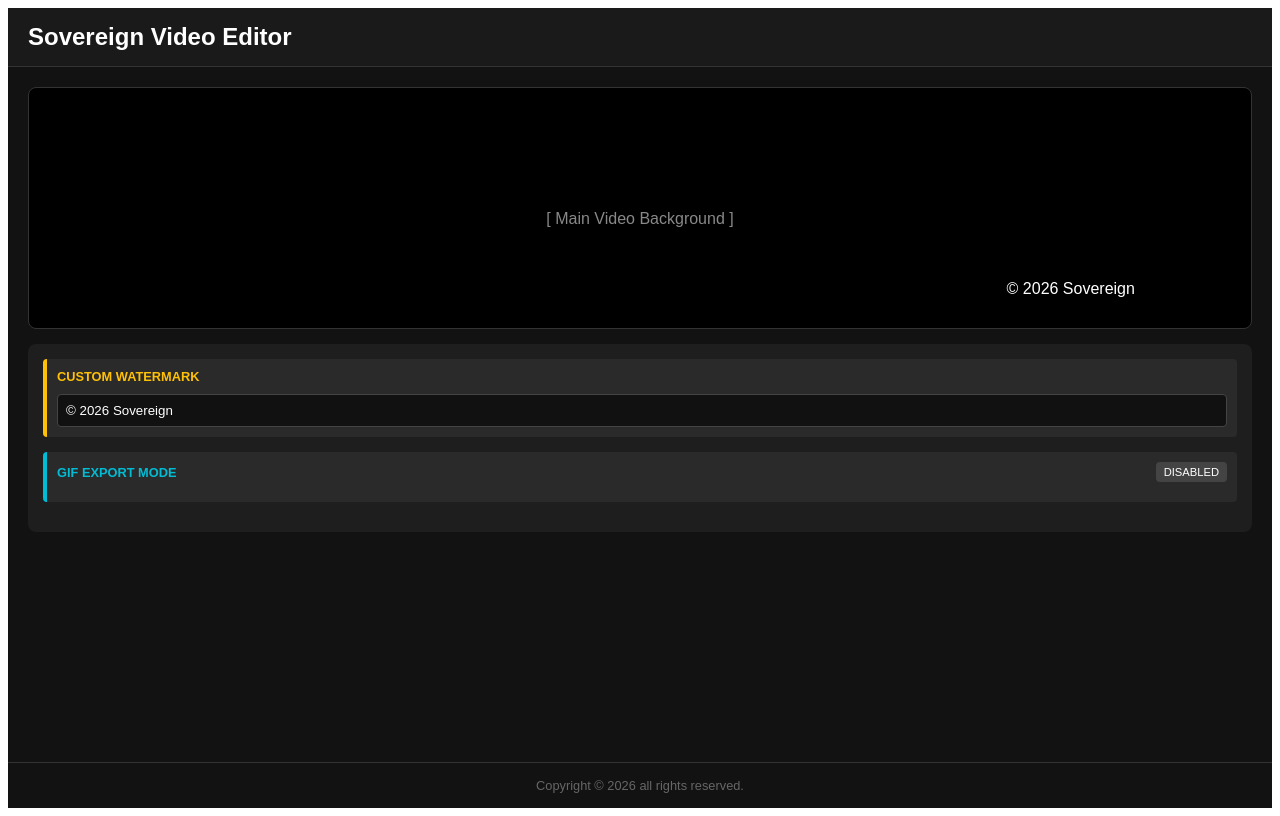
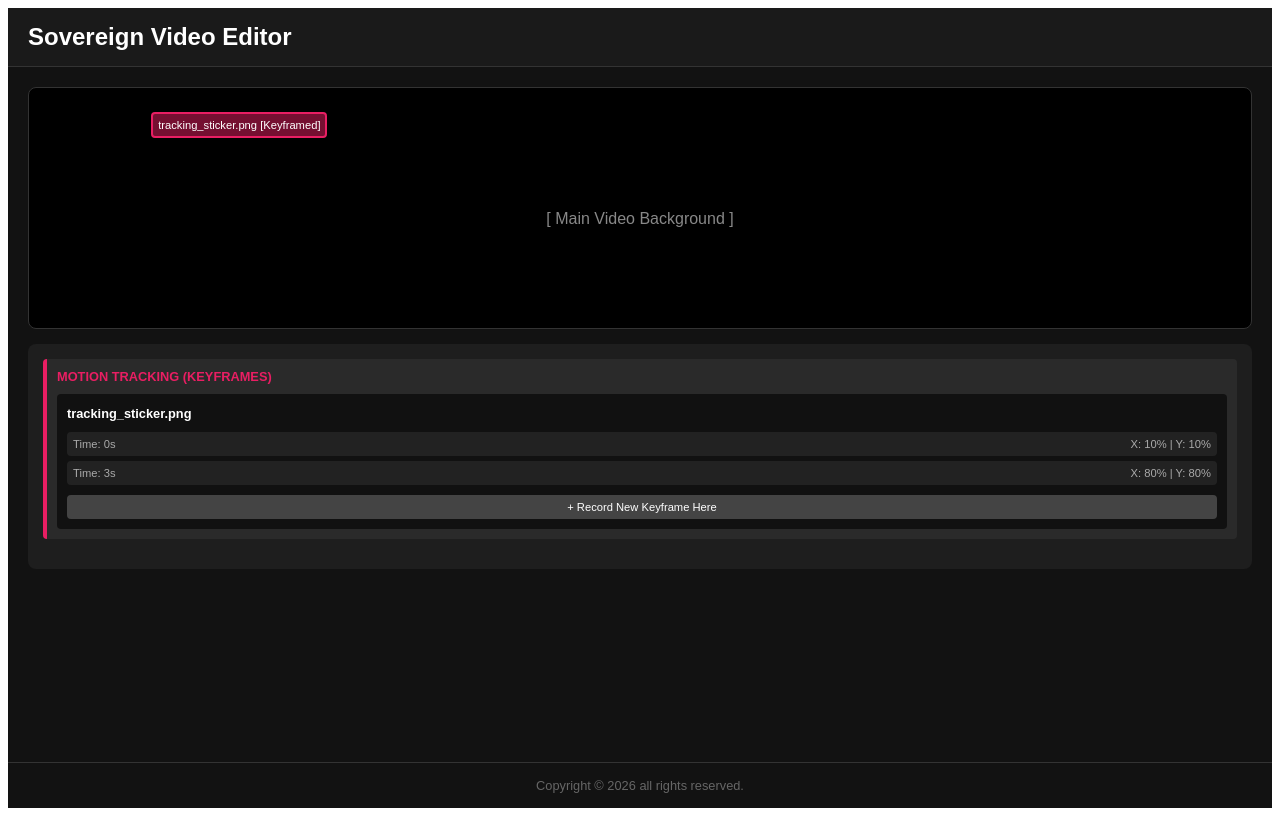
Before and after one commit to xNoOnex/Sovereign-Video-Editor, a React (Vite) app: page / in a window 1280 px wide. Built offline with nearby package versions, Linux system fonts and the light colour scheme.

Commit message:
feat: Add dynamic keyframe support for moving overlays

```diff
--- a/src/Editor.jsx
+++ b/src/Editor.jsx
@@ -3,70 +3,64 @@ import React, { useState } from 'react';
 export default function Editor() {
   const [timeline, setTimeline] = useState({
     mainVideo: { volume: 1.0 },
-    watermark: { active: true, text: '© 2026 Sovereign', x: 80, y: 80 },
-    gifExport: { active: false, start: 0, end: 5 } // New GIF state
+    overlays: [
+      {
+        id: 1,
+        name: 'tracking_sticker.png',
+        active: true,
+        keyframes: [
+          { time: 0.0, x: 10, y: 10 },
+          { time: 3.0, x: 80, y: 80 } // Moves across the screen over 3 seconds
+        ]
+      }
+    ]
   });
 
   return (
     <div style={{ display: 'flex', flexDirection: 'column', gap: '15px', height: '100%', paddingBottom: '20px' }}>
 
       {/* Real-time Preview Area */}
-      <div style={{ height: '30vh', backgroundColor: '#000', borderRadius: '8px', position: 'relative', border: '1px solid #333' }}>
+      <div style={{ height: '30vh', backgroundColor: '#000', borderRadius: '8px', position: 'relative', border: '1px solid #333', overflow: 'hidden' }}>
         <p style={{ color: '#888', textAlign: 'center', marginTop: '10%' }}>[ Main Video Background ]</p>
 
-        {/* Custom Watermark Overlay */}
-        {timeline.watermark.active && (
-           <div style={{ position: 'absolute', top: `${timeline.watermark.y}%`, left: `${timeline.watermark.x}%`, color: 'white', textShadow: '2px 2px 4px #000' }}>
-             {timeline.watermark.text}
-           </div>
-        )}
+        {/* Render Overlays Based on their FIRST Keyframe for preview purposes */}
+        {timeline.overlays.map(overlay => (
+           overlay.active && overlay.keyframes.length > 0 && (
+             <div key={overlay.id} style={{
+               position: 'absolute',
+               top: `${overlay.keyframes[0].y}%`,
+               left: `${overlay.keyframes[0].x}%`,
+               backgroundColor: 'rgba(233, 30, 99, 0.5)', border: '2px solid #E91E63',
+               padding: '5px', borderRadius: '4px', color: 'white', fontSize: '0.7rem'
+             }}>
+               {overlay.name} [Keyframed]
+             </div>
+           )
+        ))}
       </div>
 
       <div style={{ backgroundColor: '#1e1e1e', padding: '15px', borderRadius: '8px', flex: 1, overflowY: 'auto' }}>
 
-        {/* Custom Watermark Panel */}
-        <div style={{ marginBottom: '15px', padding: '10px', backgroundColor: '#2a2a2a', borderLeft: '4px solid #FFC107', borderRadius: '4px' }}>
-          <div style={{ fontSize: '0.8rem', color: '#FFC107', marginBottom: '10px', fontWeight: 'bold' }}>CUSTOM WATERMARK</div>
-          <input
-            type="text"
-            value={timeline.watermark.text}
-            onChange={(e) => setTimeline(prev => ({ ...prev, watermark: { ...prev.watermark, text: e.target.value } }))}
-            style={{ width: '100%', padding: '8px', backgroundColor: '#111', color: '#fff', border: '1px solid #444', borderRadius: '4px', boxSizing: 'border-box' }}
-          />
-        </div>
+        {/* Keyframe Animation Panel */}
+        <div style={{ marginBottom: '15px', padding: '10px', backgroundColor: '#2a2a2a', borderLeft: '4px solid #E91E63', borderRadius: '4px' }}>
+          <div style={{ fontSize: '0.8rem', color: '#E91E63', marginBottom: '10px', fontWeight: 'bold' }}>MOTION TRACKING (KEYFRAMES)</div>
 
-        {/* High-Fidelity GIF Creator Panel */}
-        <div style={{ marginBottom: '15px', padding: '10px', backgroundColor: '#2a2a2a', borderLeft: '4px solid #00BCD4', borderRadius: '4px' }}>
-          <div style={{ display: 'flex', justifyContent: 'space-between', alignItems: 'center', marginBottom: '10px' }}>
-            <div style={{ fontSize: '0.8rem', color: '#00BCD4', fontWeight: 'bold' }}>GIF EXPORT MODE</div>
-            <button
-              onClick={() => setTimeline(prev => ({ ...prev, gifExport: { ...prev.gifExport, active: !prev.gifExport.active } }))}
-              style={{ padding: '4px 8px', backgroundColor: timeline.gifExport.active ? '#00BCD4' : '#444', color: 'white', border: 'none', borderRadius: '4px', fontSize: '0.7rem' }}
-            >
-              {timeline.gifExport.active ? 'ENABLED' : 'DISABLED'}
-            </button>
-          </div>
-
-          {timeline.gifExport.active && (
-            <div style={{ display: 'flex', gap: '10px', marginTop: '10px' }}>
-              <div style={{ flex: 1 }}>
-                <label style={{ fontSize: '0.7rem', color: '#aaa' }}>Start (sec)</label>
-                <input
-                  type="number" min="0" step="0.1" value={timeline.gifExport.start}
-                  onChange={(e) => setTimeline(prev => ({ ...prev, gifExport: { ...prev.gifExport, start: parseFloat(e.target.value) } }))}
-                  style={{ width: '100%', padding: '8px', backgroundColor: '#111', color: '#fff', border: '1px solid #444', borderRadius: '4px', boxSizing: 'border-box' }}
-                />
+          {timeline.overlays.map(overlay => (
+            <div key={overlay.id} style={{ backgroundColor: '#111', padding: '10px', borderRadius: '4px' }}>
+              <strong style={{ fontSize: '0.8rem', color: '#fff' }}>{overlay.name}</strong>
+              <div style={{ marginTop: '10px', display: 'flex', flexDirection: 'column', gap: '5px' }}>
+                {overlay.keyframes.map((kf, index) => (
+                  <div key={index} style={{ display: 'flex', justifyContent: 'space-between', fontSize: '0.7rem', color: '#aaa', backgroundColor: '#222', padding: '6px', borderRadius: '4px' }}>
+                    <span>Time: {kf.time}s</span>
+                    <span>X: {kf.x}% | Y: {kf.y}%</span>
+                  </div>
+                ))}
               </div>
-              <div style={{ flex: 1 }}>
-                <label style={{ fontSize: '0.7rem', color: '#aaa' }}>End (sec)</label>
-                <input
-                  type="number" min="0" step="0.1" value={timeline.gifExport.end}
-                  onChange={(e) => setTimeline(prev => ({ ...prev, gifExport: { ...prev.gifExport, end: parseFloat(e.target.value) } }))}
-                  style={{ width: '100%', padding: '8px', backgroundColor: '#111', color: '#fff', border: '1px solid #444', borderRadius: '4px', boxSizing: 'border-box' }}
-                />
-              </div>
+              <button style={{ marginTop: '10px', width: '100%', padding: '6px', backgroundColor: '#444', color: 'white', border: 'none', borderRadius: '4px', fontSize: '0.7rem' }}>
+                + Record New Keyframe Here
+              </button>
             </div>
-          )}
+          ))}
         </div>
 
       </div>
```
